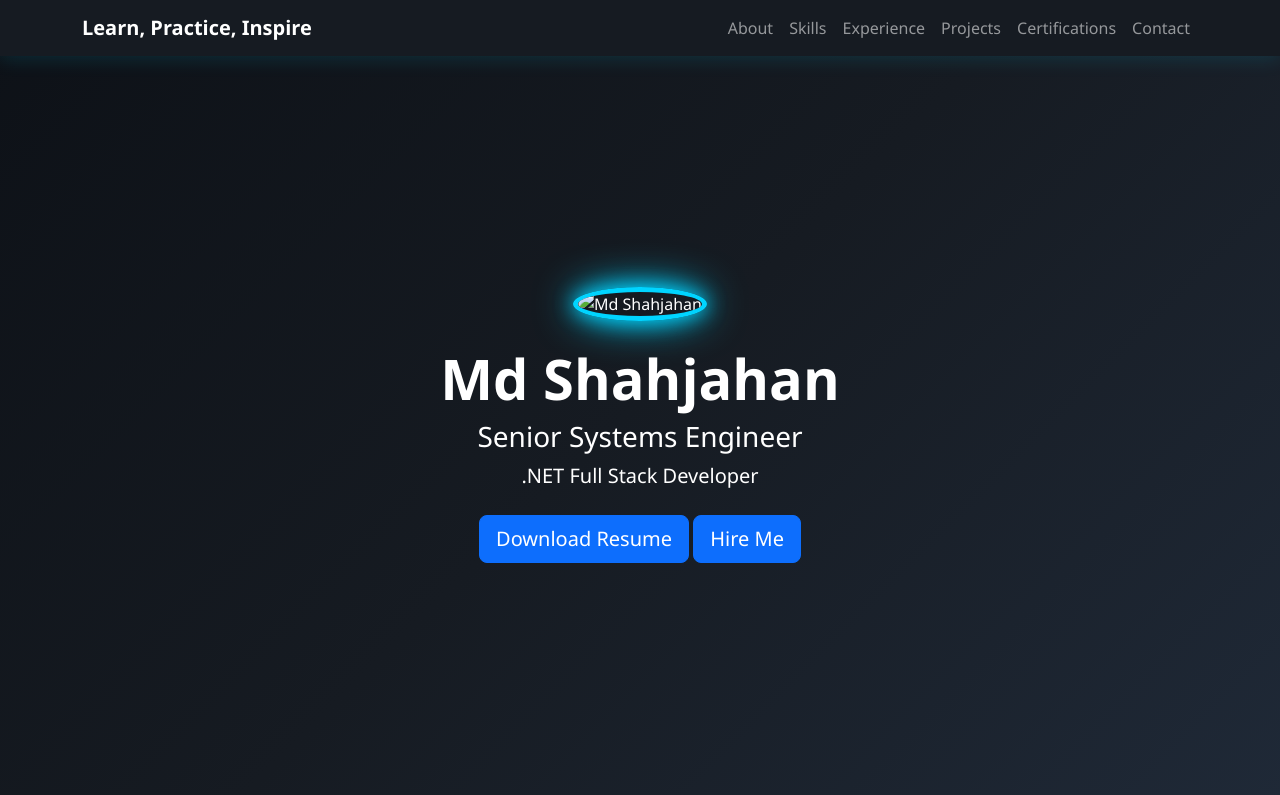
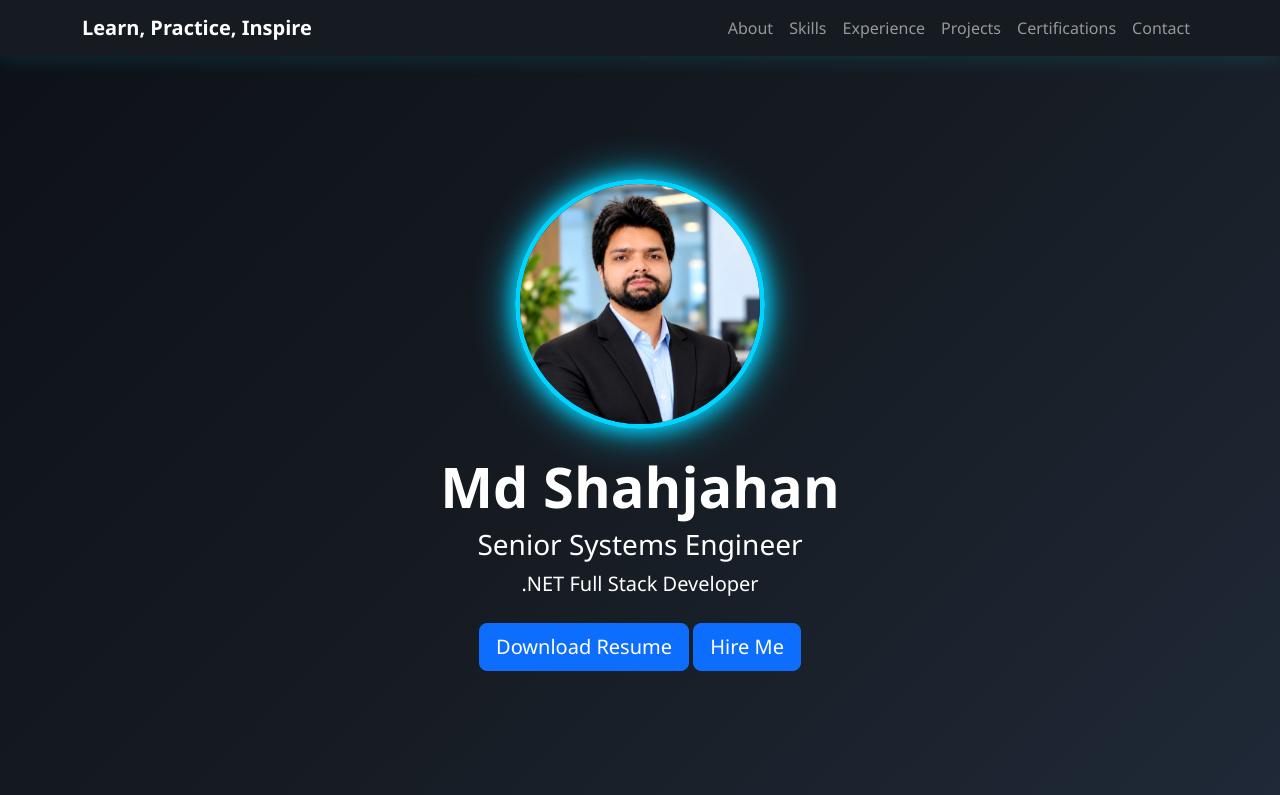
Before and after one commit to mdshahjahan2320/portfolio, a plain HTML site: page index.html in a window 1280 px wide. Shown: the top 795 px of the page. Drawn offline with nearby package versions, Linux system fonts and the light colour scheme.

Commit message:
Fix image source extension from PNG to JPG

```diff
--- a/index.html
+++ b/index.html
@@ -49,7 +49,7 @@
     <!-- Hero Section -->
     <section class="hero">
         <div class="container text-center">
-            <img src="images/profile-placeholder.png"
+            <img src="images/profile-placeholder.JPG"
                  class="profile-img"
                  alt="Md Shahjahan">
             <h1 class="display-4 fw-bold mt-4">
```
